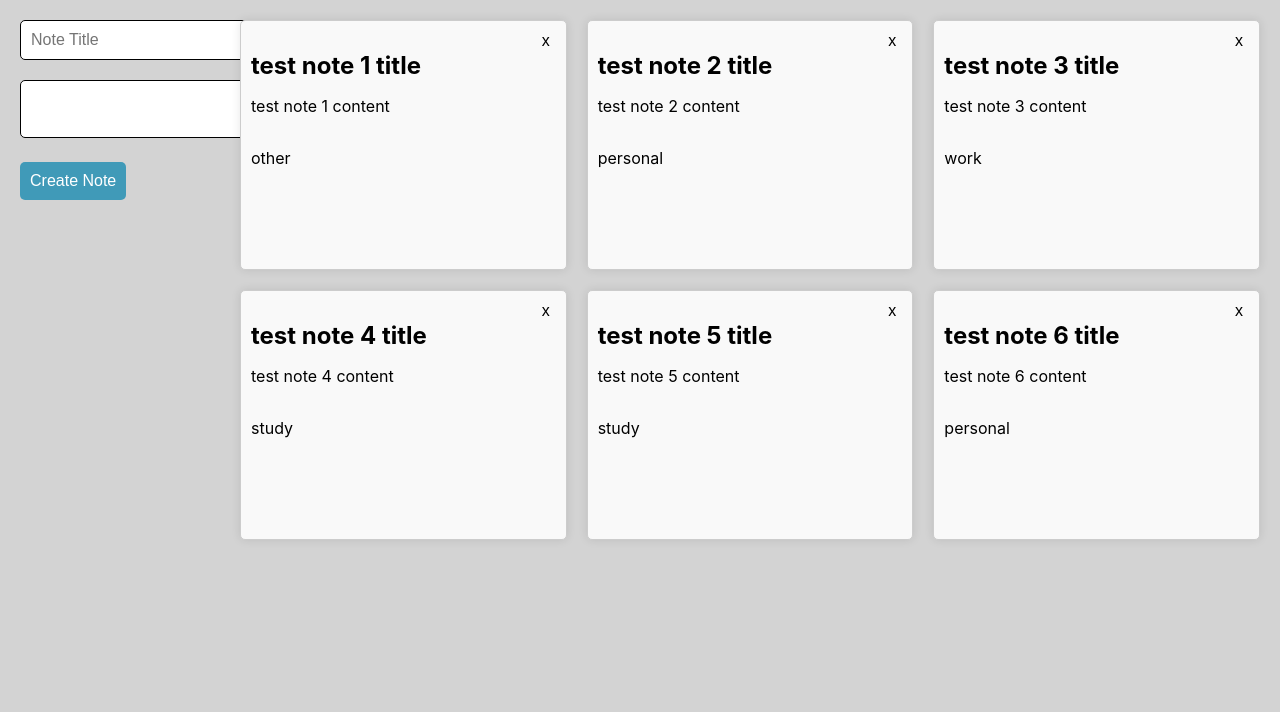
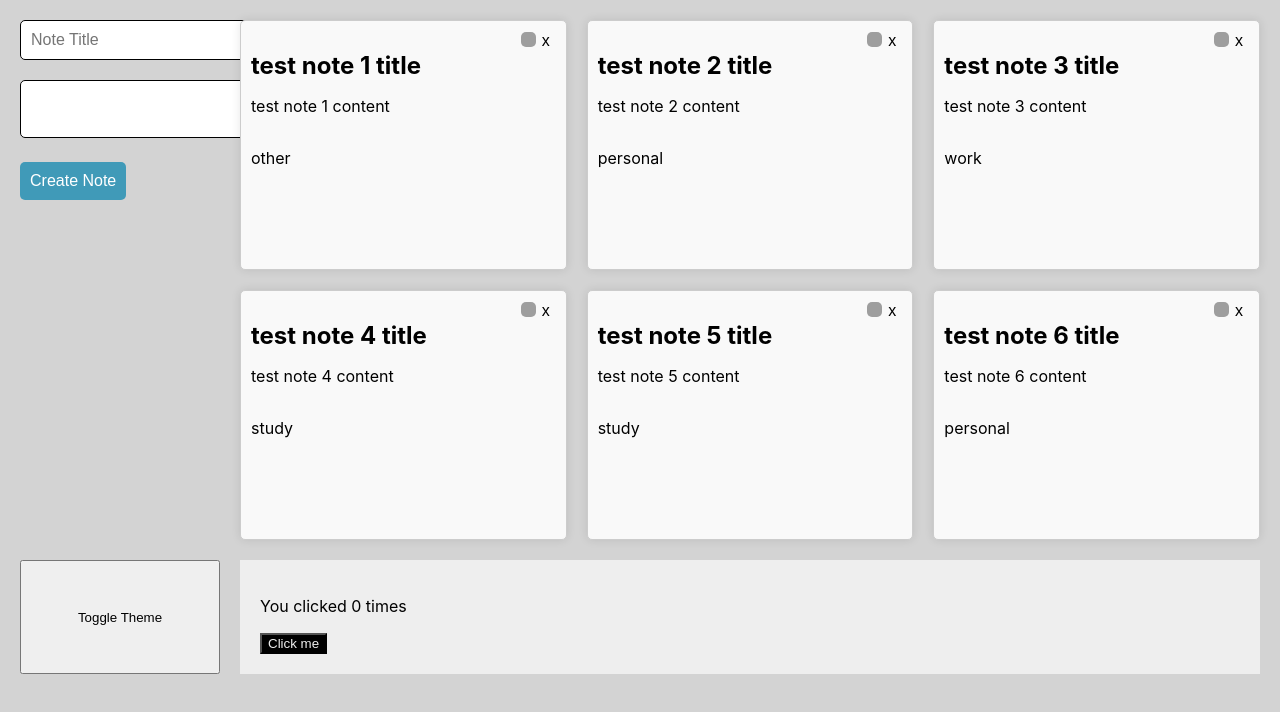
Before and after one commit to fdang26/CSE110-Labs, a React (Create React App) app in the folder lab2/my-app/: page / in a window 1280 px wide. Shown: the top 712 px of the page. Built offline with nearby package versions, Linux system fonts and the light colour scheme; grey boxes are pictures that could not be loaded.

Commit message:
Favorite button half-added

```diff
--- a/lab2/my-app/src/App.css
+++ b/lab2/my-app/src/App.css
@@ -92,3 +92,11 @@ body {
   background-color: rgb(220, 89, 89);
   color: white;
  }
+
+ .favorite-button {
+  height: 15px;
+  width: 15px;
+  outline: none;
+  padding: 0;
+  border: 0;
+ }
--- a/lab2/my-app/src/App.tsx
+++ b/lab2/my-app/src/App.tsx
@@ -2,24 +2,31 @@ import React from "react";
 import "./App.css";
 import { Label, Note } from "./types"; // Import the Label type from the appropriate module
 import { dummyNotesList } from "./constants"; // Import the dummyNotesList from the appropriate module
+import ToggleTheme from "./hooksExercise";
+import FavoriteButton from "./favoriteButton";
 
 function App() {
   return (
     <div className="app-container">
       <form className="note-form">
-       <div><input placeholder="Note Title"></input></div>
+        <div>
+          <input placeholder="Note Title"></input>
+        </div>
 
-       <div><textarea></textarea></div>
+        <div>
+          <textarea></textarea>
+        </div>
 
-       <div><button type="submit">Create Note</button></div>
+        <div>
+          <button type="submit">Create Note</button>
+        </div>
       </form>
 
       <div className="notes-grid">
         {dummyNotesList.map((note) => (
-         <div
-           key={note.id}
-           className="note-item">
+          <div key={note.id} className="note-item">
             <div className="notes-header">
+              <FavoriteButton />
               <button>x</button>
             </div>
             <h2> {note.title} </h2>
@@ -28,6 +35,8 @@ function App() {
           </div>
         ))}
       </div>
+
+      <ToggleTheme />
     </div>
   );
 }
--- /dev/null
+++ b/lab2/my-app/src/favoriteButton.tsx
@@ -0,0 +1,21 @@
+import { useState } from "react";
+
+function FavoriteButton() {
+    const [buttonImage, setButtonImage] = useState("img/heart-stockphoto-outline.jpg");
+
+    const switchImage = () => {
+        if(buttonImage === "img/heart-stockphoto-outline.jpg") {
+            setButtonImage("img/heart-stockphoto.jpg");
+        } else {
+            setButtonImage("img/heart-stockphoto-outline.jpg");
+        }
+    };
+
+    return (
+      <div>
+        <input className="favorite-button" type="image" src={buttonImage} onClick={switchImage} alt="Favorite Button"/>
+      </div>
+    );
+  }
+
+  export default FavoriteButton;
--- /dev/null
+++ b/lab2/my-app/src/hooksExercise.tsx
@@ -0,0 +1,65 @@
+// function ClickCounter() {
+//   let count = 0;
+
+//   const handleClick = () => {
+//     count += 1;
+//     console.log("Count:", count);
+//   };
+
+//   return (
+//     <div>
+//       <p>Clicks: {count}</p>
+//       <button onClick={handleClick}>Click me!</button>
+//     </div>
+//   );
+// }
+import React, { useEffect, useState, useContext } from "react";
+import { ThemeContext, themes } from "./themeContext";
+function ClickCounter() {
+  const [count, setCount] = useState(0);
+
+  const handleClick = () => {
+    setCount(count + 1);
+  };
+
+  useEffect(() => {
+    document.title = `You clicked ${count} times`;
+  }, [count]);
+
+  const theme = useContext(ThemeContext);
+  return (
+    <div
+      style={{
+        background: theme.background,
+        color: theme.foreground,
+        padding: "20px",
+      }}
+    >
+      <p>You clicked {count} times </p>
+      <button
+        onClick={() => setCount(count + 1)}
+        style={{ background: theme.foreground, color: theme.background }}
+      >
+        Click me
+      </button>
+    </div>
+  );
+}
+
+// Wrapper component to provide context
+function ToggleTheme() {
+  const [currentTheme, setCurrentTheme] = useState(themes.light);
+
+  const toggleTheme = () => {
+    setCurrentTheme(currentTheme === themes.light ? themes.dark : themes.light);
+  };
+
+  return (
+    <ThemeContext.Provider value={currentTheme}>
+      <button onClick={toggleTheme}> Toggle Theme </button>
+      <ClickCounter />
+    </ThemeContext.Provider>
+  );
+}
+
+export default ToggleTheme;
--- a/lab2/my-app/src/index.tsx
+++ b/lab2/my-app/src/index.tsx
@@ -1,10 +1,10 @@
 import React from 'react';
-import ReactDOM from 'react-dom/client';
+import { createRoot } from 'react-dom/client';
 import './index.css';
 import App from './App';
 import reportWebVitals from './reportWebVitals';
 
-const root = ReactDOM.createRoot(
+const root = createRoot(
   document.getElementById('root') as HTMLElement
 );
 root.render(
--- /dev/null
+++ b/lab2/my-app/src/themeContext.ts
@@ -0,0 +1,14 @@
+import React from 'react';
+
+export const themes = {
+ light: {
+   foreground: '#000000',
+   background: '#eeeeee',
+ },
+ dark: {
+   foreground: '#ffffff',
+   background: '#222222',
+ },
+};
+
+export const ThemeContext = React.createContext(themes.light);
```
Lines whose indentation alone changed are shown as unchanged.
